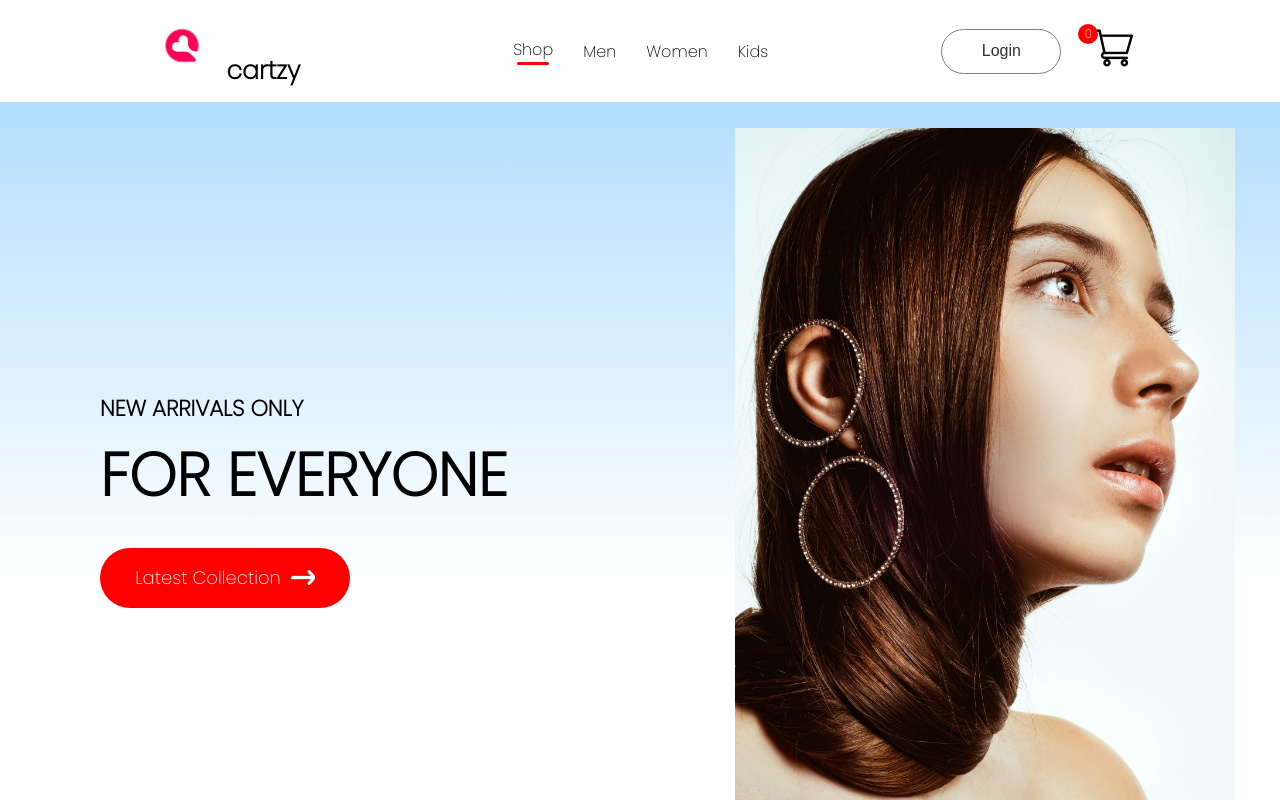
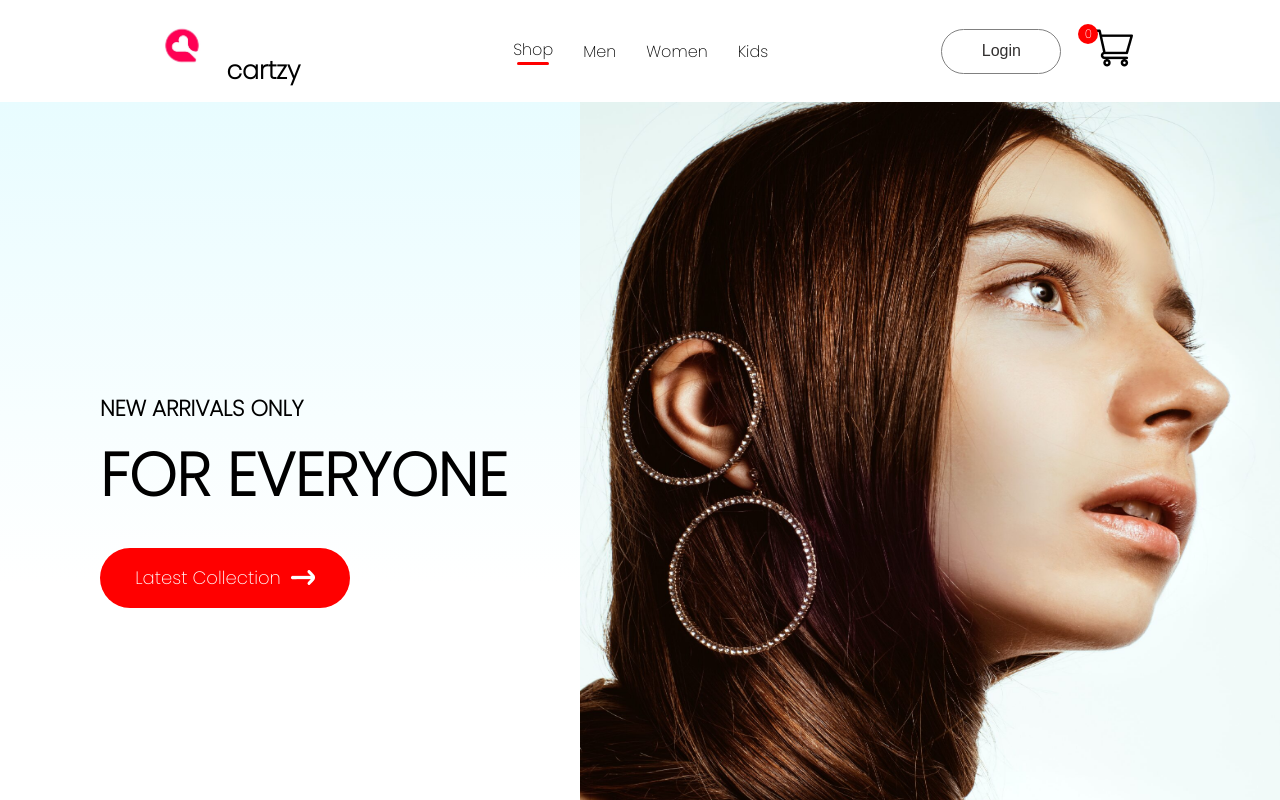
Before and after one commit to dynecodes/mern-ecommerce-webapp, a React (Create React App) app in the folder front-end/: page / in a window 1280 px wide. Shown: the top 800 px of the page. Built offline with nearby package versions, Linux system fonts and the light colour scheme; no server answers.

Commit message:
Update Hero.css

```diff
--- a/front-end/src/Components/Hero/Hero.css
+++ b/front-end/src/Components/Hero/Hero.css
@@ -1,6 +1,6 @@
 .hero{
   height: 100vh;
-  background: linear-gradient(180deg, #b2deff, rgb(255, 255, 255) 60%);
+  background: linear-gradient(180deg, #e8fcff, rgb(255, 255, 255) 60%);
   display: flex;
 }
 .hero-left{
@@ -22,14 +22,7 @@
   font-size: 100px;
   font-weight: 700;
 }
-.hero-hand-icon{
-  display: flex;
-  align-items: center;
-  gap: 20px;
-}
-.hero-h and-icon img{
-  width: 105px;
-}
+
 .hero-latest-btn{
   display: flex;
   justify-content: center;
@@ -44,11 +37,10 @@
   font-size: 22px;
   font-weight: 500;
 }
-.hero-right{
-  flex: 1;
-  display: flex;
-  align-items: center;
-  justify-content: center;
+.hero-right img{
+  width: 800px;
+  max-width: 100%;
+  height: 900px;
 }
 @media(max-width:1280px){
   .hero-left{
@@ -60,9 +52,7 @@
   .hero-left p {
     font-size: 60px ;
   }
-  .hero-hand-icon img{
-    width: 80px;
-  }
+
   .hero-latest-btn{
     gap: 10px;
     width: 250px;
@@ -71,7 +61,7 @@
     font-size: 18px;
   }
   .hero-right img{
-    width: 500px;
+    width: 700px;
   }
 }
 @media(max-width:1024px){
@@ -84,16 +74,13 @@
   .hero-left p {
     font-size: 50px ;
   }
-  .hero-hand-icon img{
-    width: 60px;
-  }
   .hero-latest-btn{
     width: 220px;
     height: 50px;
     font-size: 16px;
   }
   .hero-right img{
-    width: 400px;
+    width: 700px;
   }
 }
 @media(max-width:800px){
@@ -106,16 +93,14 @@
   .hero-left p {
     font-size: 40px ;
   }
-  .hero-hand-icon img{
-    width: 40px;
-  }
+
   .hero-latest-btn{
     width: 175px;
     height: 40px;
     font-size: 13px;
   }
   .hero-right img{
-    width: 300px;
+    width: 500px;
   }
 }
 @media(max-width:1024px){
@@ -131,9 +116,6 @@
   .hero-left p {
     font-size: 50px ;
   }
-  .hero-hand-icon img{
-    width: 55px;
-  }
   .hero-latest-btn{
     width: 220px;
     height: 45px;
```
